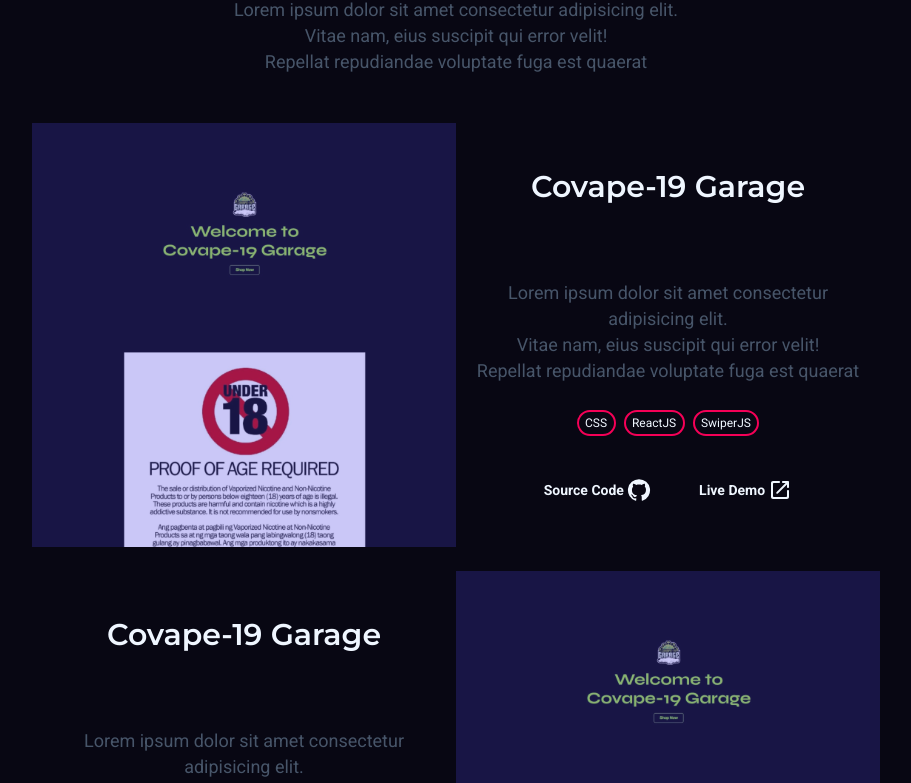
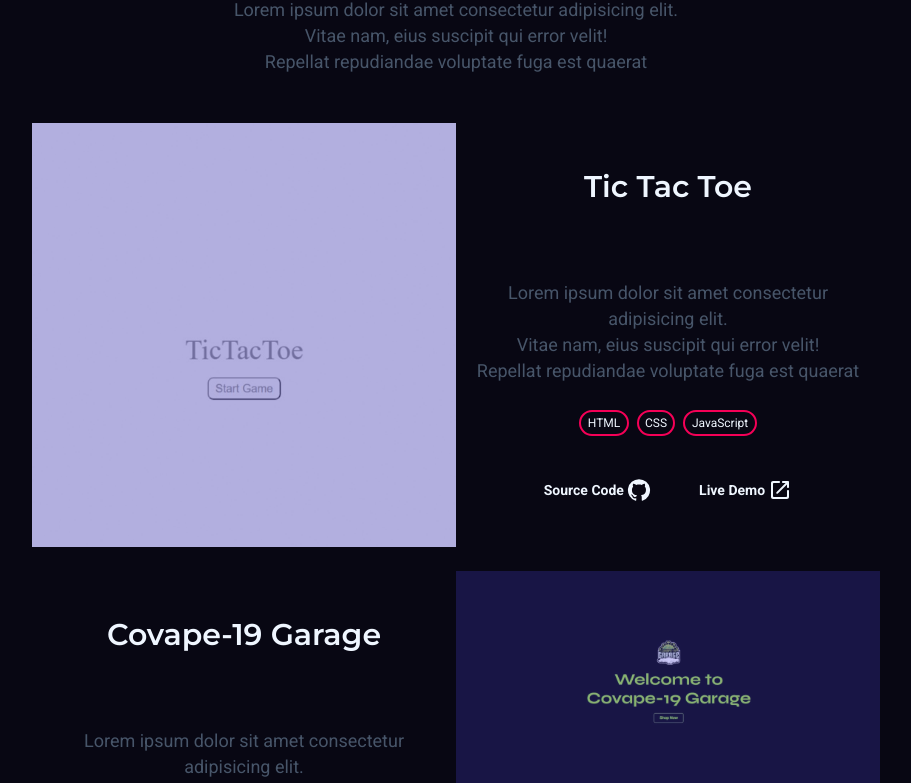
Before and after one commit to rthrx44/ruther-portfolio, a React (Create React App) app: page / in a window 1280 px wide. Shown: the part 3859-4642 px from the top of the page, without its empty margins (184-1095 px from the left). Built offline with nearby package versions, Linux system fonts and the light colour scheme.

Commit message:
Update project

```diff
--- a/src/pages/landing/Landing.jsx
+++ b/src/pages/landing/Landing.jsx
@@ -4,6 +4,7 @@ import Navbar from '../../components/navbar/Navbar'
 import Ruther01 from '../../components/assets/Ruther01.png'
 import Ruther02 from '../../components/assets/Ruther02.png'
 import Covape_Landing from '../../components/assets/Covape_Landing.jpeg'
+import Tictactoe from '../../components/assets/Tik-Tac-Toe.png'
 import OpenInNewRoundedIcon from '@mui/icons-material/OpenInNewRounded';
 import GitHubIcon from '@mui/icons-material/GitHub';
 import { HButton, NButton } from '../../components/buttons/Buttons'
@@ -133,22 +134,22 @@ function Landing({skillIcon, covape}) {
         <div className='project_content'>
           <div className='project_link-con'>
             <div className='project_img website'>
-              <img className='website_img lazy loading' src={Covape_Landing} data-src={Covape_Landing} alt="Covape-19 Garage" title='Website Preview'/>
+              <img className='website_img lazy loading' src={Tictactoe} data-src={Tictactoe} alt="Tic Tac Toe" title='Website Preview'/>
             </div>
-            <p className='project_name title'>Covape-19 Garage</p>
+            <p className='project_name title'>Tic Tac Toe</p>
             <p className='project_description details'>Lorem ipsum dolor sit amet consectetur adipisicing elit. <br/>Vitae nam, eius suscipit qui error velit! <br/>Repellat repudiandae voluptate fuga est quaerat</p>
             <div className='project_tech ptech'>
               <ul className='tech_use-con'>
+                <li className='tech_use'>HTML</li>
                 <li className='tech_use'>CSS</li>
-                <li className='tech_use'>ReactJS</li>
-                <li className='tech_use'>SwiperJS</li>
+                <li className='tech_use'>JavaScript</li>
               </ul>
             </div>
             <div className='project_btn-con links'>
-              <a className='project_btn' href='https://github.com/rthrx44/covape-19-garage' target='_blank' rel='noreferrer' title='Website Github Link'>
+              <a className='project_btn' href='https://github.com/rthrx44/Tictactoe' target='_blank' rel='noreferrer' title='Website Github Link'>
                 <NButton displayText='Source Code' icon={<GitHubIcon/>}/>
               </a>
-              <a className='project_btn' href='https://covape-19-garage-rthrx44.vercel.app/' target='_blank' rel='noreferrer' title='Website Link'>
+              <a className='project_btn' href='https://tictactoe-rthrx44.vercel.app/' target='_blank' rel='noreferrer' title='Website Link'>
                 <NButton displayText='Live Demo' icon={<OpenInNewRoundedIcon/>}/>
               </a>
             </div>
```
Also changed, not shown: src/components/assets/Tik-Tac-Toe.png (added), 1 other file (tests, documents, lock files or other folders).
